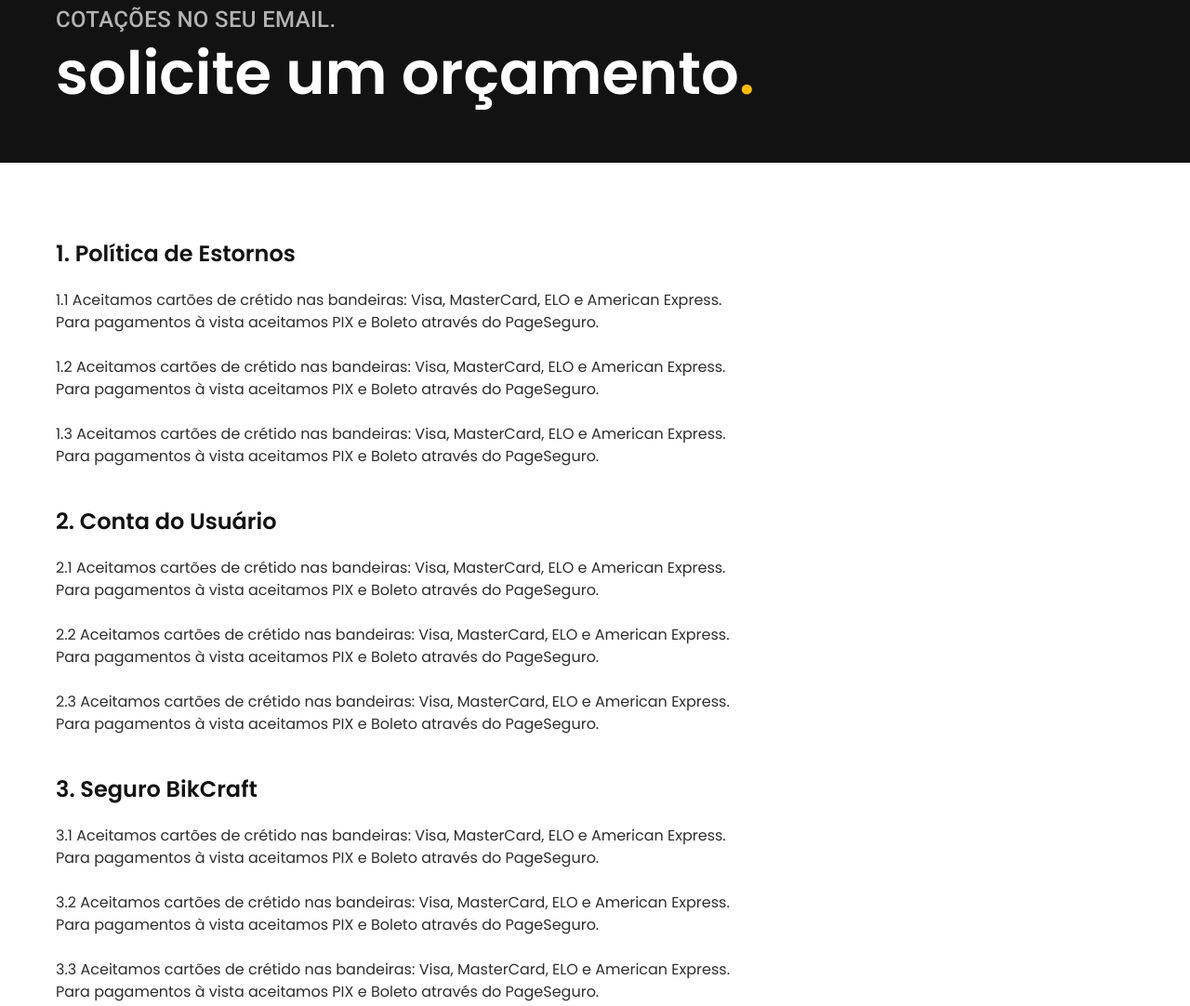
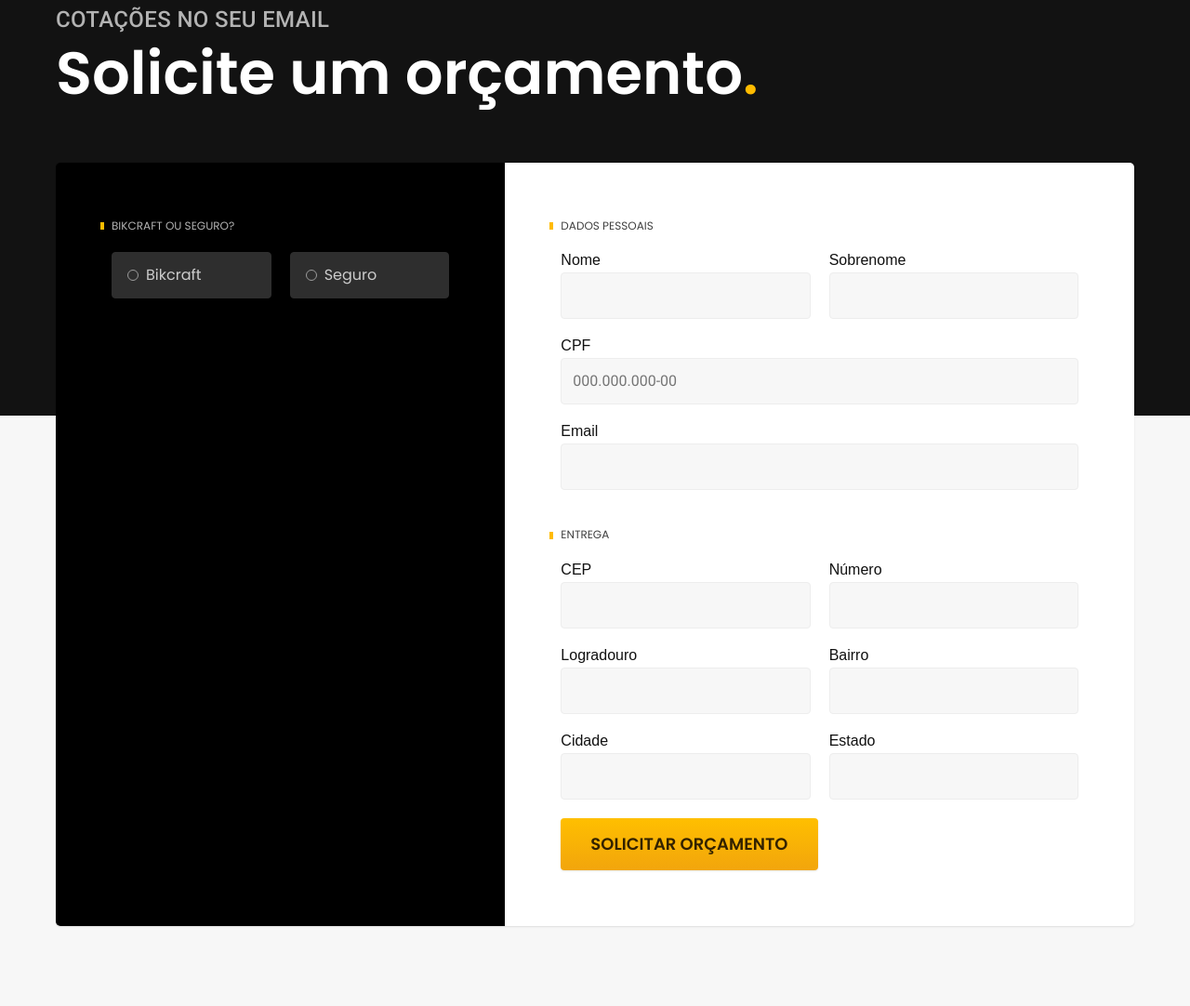
Before and after one commit to Pinheirus/bikcraft, a plain HTML site: page orcamento.html in a window 1280 px wide. Shown: the part 153-1235 px from the top of the page at 93% size. Drawn offline with Linux system fonts and the light colour scheme.

Commit message:
orçamento

```diff
--- a/css/contato/lojas.css
+++ b/css/contato/lojas.css
@@ -18,7 +18,7 @@
 .lojas-item {
   border-radius: 4px;
   background: var(--cor-0);
-    box-shadow: 0 1px 2px rgba( 0, 0, 0, 0.1);
+  box-shadow: 0 1px 2px rgba(0, 0, 0, 0.1);
 }
 
 .lojas-conteudo {
--- /dev/null
+++ b/css/orcamento/orcamento.css
@@ -0,0 +1,177 @@
+#orcamento {
+    background: linear-gradient(var(--cor-11) 600px, var(--cor-1) 0px);
+  }
+
+.orcamento {
+  display: grid;
+  grid-template-columns: 5fr 7fr;
+  padding-bottom: 120px;
+}
+
+.orcamento h2 {
+  text-transform: uppercase;
+  position: relative;
+  display: flex;
+  align-items: center;
+}
+
+.orcamento h2::before {
+  content: '';
+  display: inline-block;
+  width: 4px;
+  height: 8px;
+  background-color: var(--cor-p1);
+  position: absolute;
+  left: -12px;
+}
+
+
+.orcamento-produto,
+.orcamento-dados {
+  padding: 60px;
+  box-shadow: 0 1px 2px rgba(0, 0, 0, 0.1);
+}
+
+.orcamento-produto {
+  border-radius: 5px 0 0 5px;
+  background: var(--cor-12);
+  display: grid;
+  grid-template-columns: 1fr  1fr;
+  align-content: start;
+  gap: 20px;
+}
+
+.orcamento-produto > * {
+  grid-column: 1/-1;
+}
+
+.orcamento-produto > label {
+  grid-column: inherit;;
+}
+
+.orcamento-produto label {
+  font: 400 1rem/1.5 "Poppins", san-serif;
+  color: var(--cor-4);
+  background-color: var(--cor-10);
+  padding: 12px 16px;
+  border-radius: 4px;
+  cursor: pointer;
+  display: grid;
+  grid-template-columns: auto 1fr auto;
+  align-items: center;
+  border: 1px solid var(--cor-10);
+}
+
+.orcamento-produto input:checked + label {
+  background: var(--cor-0);
+  color: var(--cor-11);
+}
+
+.orcamento-produto label::before {
+  content: '';
+  display: inline-block;
+  box-sizing: border-box;
+  width: 12px;
+  height: 12px;
+  border: 1px solid var(--cor-6);
+  border-radius: 50%;
+  margin-right: 8px;
+}
+
+.orcamento-produto input:checked + label::before {
+  border-color: var(--cor-7);
+  box-shadow: inset 0 0 0 3px var(--cor-0), inset 0 0 0 6px var(--cor-7);
+}
+
+.orcamento-produto label:hover {
+  background-color: var(--cor-9);
+  border-color: var(--cor-9);
+}
+
+.orcamento-produto input:focus + label {
+  box-shadow: 0 0 0 2px var(--cor-p1);
+  border-color: var(--cor-12);
+}
+
+.orcamento-produto label span {
+  display: none;
+}
+
+.orcamento-produto input:checked + label span {
+  display: inline-block;
+}
+
+.orcamento-produto input {
+  opacity: 0;
+  position: absolute;
+  pointer-events: none;
+}
+
+.orcamento-dados {
+  border-radius: 0 5px 5px 0;
+  background: var(--cor-0);
+}
+
+.orcamento-conteudo {
+  display: none;
+}
+
+.orcamento-conteudo h2,
+.orcamento-dados h2:nth-of-type(n + 2) {
+  margin-top: 20px;
+}
+
+#bikcaft:checked ~ #orcamento-bikcraft,
+#seguro:checked ~ #orcamento-seguro {
+  display: grid;
+  gap: 20px;
+}
+
+.orcamento-detalhes {
+  display: none;
+  background: var(--cor-0);
+  padding: 20px;
+  grid-template-columns: 1fr 1fr;
+  border-radius: 4px;
+  align-items: center;
+}
+
+.orcamento-detalhes li {
+  display: flex;
+  align-items: center;
+  margin-bottom: 8px;
+}
+
+.orcamento-detalhes li img {
+  width: 16px;
+  margin-right: 8px;
+}
+
+.orcamento-produto input:checked + label + .orcamento-detalhes {
+  display: grid;
+}
+
+@media (max-width: 800px) {
+  .orcamento-produto,
+  .orcamento-dados {
+    padding: 32px;
+  }
+}
+
+@media (max-width: 800px) {
+  .orcamento {
+    grid-template-columns: 1fr;
+  }
+  .orcamento-produto {
+    border-radius: 5px 5px 0 0;
+  }
+  .orcamento-dados {
+    border-radius: 0 0 5px 5px;
+  }
+}
+
+@media (max-width: 400px) {
+  .orcamento-produto {
+    grid-template-columns: 1fr;
+  }
+}
--- a/css/style.css
+++ b/css/style.css
@@ -32,5 +32,8 @@
 @import "./contato/contato.css";
 @import "./contato/lojas.css";
 
+/* Orçamento */
+@import "./orcamento/orcamento.css";
+
 /* Termos */
 @import "./termos/termos.css";
--- a/css/utilidades/formulario.css
+++ b/css/utilidades/formulario.css
@@ -6,7 +6,7 @@
 
 .form label {
     display: block;
-    font: 600 1rem/1.5 "Poppins", sans-serif;
+    font: 6400 1rem/1.5 "Poppins", sans-serif;
     margin-bottom: 4px;
 }
 
--- a/orcamento.html
+++ b/orcamento.html
@@ -15,7 +15,7 @@
     />
   </head>
 
-  <body id="termos">
+  <body id="orcamento">
     <header class="header-bg">
       <div class="header conteiner">
         <a href="../"><img src="../img/bikcraft.svg" alt="BikCraft" /></a>
@@ -31,65 +31,127 @@
     <main>
       <div class="titulo-bg">
         <div class="titulo conteiner">
-          <p class="font-2-l-b cor-5">COTAÇÕES NO SEU EMAIL.</p>
+          <p class="font-2-l-b cor-5">cotações no seu email</p>
           <h1 class="font-1-xxl cor-0">
-            solicite um orçamento<span class="cor-p1">.</span>
+            Solicite um orçamento<span class="cor-p1">.</span>
           </h1>
         </div>
       </div>
 
-      <div class="termos font-1-s cor-10 conteiner">
-        <h2 class="font-1-l cor-11">1. Política de Estornos</h2>
-        <p>
-          1.1 Aceitamos cartões de crétido nas bandeiras: Visa, MasterCard, ELO
-          e American Express. Para pagamentos à vista aceitamos PIX e Boleto
-          através do PageSeguro.
-        </p>
-        <p>
-          1.2 Aceitamos cartões de crétido nas bandeiras: Visa, MasterCard, ELO
-          e American Express. Para pagamentos à vista aceitamos PIX e Boleto
-          através do PageSeguro.
-        </p>
-        <p>
-          1.3 Aceitamos cartões de crétido nas bandeiras: Visa, MasterCard, ELO
-          e American Express. Para pagamentos à vista aceitamos PIX e Boleto
-          através do PageSeguro.
-        </p>
+      <form class="orcamento conteiner" action="./">
+        <div class="orcamento-produto">
+          <h2 class="font-1-xs cor-5">Bikcraft ou Seguro?</h2>
 
-        <h2 class="font-1-l cor-11">2. Conta do Usuário</h2>
-        <p>
-          2.1 Aceitamos cartões de crétido nas bandeiras: Visa, MasterCard, ELO
-          e American Express. Para pagamentos à vista aceitamos PIX e Boleto
-          através do PageSeguro.
-        </p>
-        <p>
-          2.2 Aceitamos cartões de crétido nas bandeiras: Visa, MasterCard, ELO
-          e American Express. Para pagamentos à vista aceitamos PIX e Boleto
-          através do PageSeguro.
-        </p>
-        <p>
-          2.3 Aceitamos cartões de crétido nas bandeiras: Visa, MasterCard, ELO
-          e American Express. Para pagamentos à vista aceitamos PIX e Boleto
-          através do PageSeguro.
-        </p>
+          <input type="radio" name="tipo" value="bikcraft" id="bikcaft" />
+          <label for="bikcaft">Bikcraft</label>
 
-        <h2 class="font-1-l cor-11">3. Seguro BikCraft</h2>
-        <p>
-          3.1 Aceitamos cartões de crétido nas bandeiras: Visa, MasterCard, ELO
-          e American Express. Para pagamentos à vista aceitamos PIX e Boleto
-          através do PageSeguro.
-        </p>
-        <p>
-          3.2 Aceitamos cartões de crétido nas bandeiras: Visa, MasterCard, ELO
-          e American Express. Para pagamentos à vista aceitamos PIX e Boleto
-          através do PageSeguro.
-        </p>
-        <p>
-          3.3 Aceitamos cartões de crétido nas bandeiras: Visa, MasterCard, ELO
-          e American Express. Para pagamentos à vista aceitamos PIX e Boleto
-          através do PageSeguro.
-        </p>
-      </div>
+          <input type="radio" name="tipo" value="seguro" id="seguro" />
+          <label for="seguro">Seguro</label>
+
+          <div class="orcamento-conteudo" id="orcamento-bikcraft">
+            <h2 class="font-1-xs cor-5">Escolha a sua</h2>
+
+          <input type="radio" name="produto" value="nimbus" id="nimbus" />
+          <label for="nimbus">Nimbus Stark <span>R$ 4.999</span></label>
+          <div class="orcamento-detalhes">
+            <ul class="font-1-xs cor-8">
+              <li><img src="./img/icones/eletrica.svg" alt="">Motor Elétrico</li>
+              <li><img src="./img/icones/carbono.svg" alt="">Fibra de Carbono</li>
+              <li><img src="./img/icones/velocidade.svg" alt="">50 km/h</li>
+              <li><img src="./img/icones/rastreador.svg" alt="">Rastreador</li>
+            </ul>
+            <img src="./img/bicicletas/nimbus.jpg" alt="bicicleta preta">
+          </div>
+
+          <input type="radio" name="produto" value="magic" id="magic" />
+          <label for="magic">Magic Might <span>R$ 2.499</span></label>
+          <div class="orcamento-detalhes">
+            <ul class="font-1-xs cor-8">
+              <li><img src="./img/icones/eletrica.svg" alt="">Motor Elétrico</li>
+              <li><img src="./img/icones/carbono.svg" alt="">Fibra de Carbono</li>
+              <li><img src="./img/icones/velocidade.svg" alt="">45 km/h</li>
+              <li><img src="./img/icones/rastreador.svg" alt="">Rastreador</li>
+            </ul>
+            <img src="./img/bicicletas/magic.jpg" alt="bicicleta preta">
+          </div>
+
+          <input type="radio" name="produto" value="nebula" id="nebula" />
+          <label for="nebula">Nebula Cosmic <span>R$ 3.999</span></label>
+          <div class="orcamento-detalhes">
+            <ul class="font-1-xs cor-8">
+              <li><img src="./img/icones/eletrica.svg" alt="">Motor Elétrico</li>
+              <li><img src="./img/icones/carbono.svg" alt="">Fibra de Carbono</li>
+              <li><img src="./img/icones/velocidade.svg" alt="">40 km/h</li>
+              <li><img src="./img/icones/rastreador.svg" alt="">Rastreador</li>
+            </ul>
+            <img src="./img/bicicletas/nebula.jpg" alt="bicicleta branca">
+          </div>
+
+          </div>
+
+          <div class="orcamento-conteudo" id="orcamento-seguro">
+            <h2 class="font-1-xs cor-5">Escolha o plano</h2>
+
+            <input type="radio" name="produto" value="prata" id="prata" />
+          <label for="prata">Prata <span>R$ 199</span></label>
+
+          <input type="radio" name="produto" value="ouro" id="ouro" />
+          <label for="ouro">Ouro <span>R$ 299</span></label>
+          </div>
+        </div>
+
+        <div class="orcamento-dados form">
+          <h2 class="font-1-xs cor-9 col-2">dados pessoais</h2>
+          <div>
+            <label for="nome">Nome</label>
+            <input type="text" id="nome" name="nome" />
+          </div>
+          <div>
+            <label for="sobrenome">Sobrenome</label>
+            <input type="text" id="sobrenome" name="sobrenome" />
+          </div>
+          <div class="col-2">
+            <label for="cpf">CPF</label>
+            <input
+              type="text"
+              id="cpf"
+              name="cpf"
+              placeholder="000.000.000-00"
+            />
+          </div>
+          <div class="col-2">
+            <label for="email">Email</label>
+            <input type="email" id="email" name="email" />
+          </div>
+
+          <h2 class="font-1-xs cor-9 col-2">entrega</h2>
+          <div>
+            <label for="cep">CEP</label>
+            <input type="text" id="cep" name="cep" />
+          </div>
+          <div>
+            <label for="numero">Número</label>
+            <input type="text" id="numero" name="numero" />
+          </div>
+          <div>
+            <label for="logradouro">Logradouro</label>
+            <input type="text" id="logradouro" name="logradouro" />
+          </div>
+          <div>
+            <label for="bairro">Bairro</label>
+            <input type="text" id="bairro" name="bairro" />
+          </div>
+          <div>
+            <label for="cidade">Cidade</label>
+            <input type="text" id="cidade" name="cidade" />
+          </div>
+          <div>
+            <label for="estado">Estado</label>
+            <input type="text" id="estado" ame="estado" />
+          </div>
+          <button class="botao col-2">Solicitar Orçamento</button>
+        </div>
+      </form>
     </main>
     <footer class="footer-bg">
       <div class="footer conteiner">
```
Also changed, not shown: termos.html (+1 -1 lines). Lines whose indentation alone changed are shown as unchanged.
